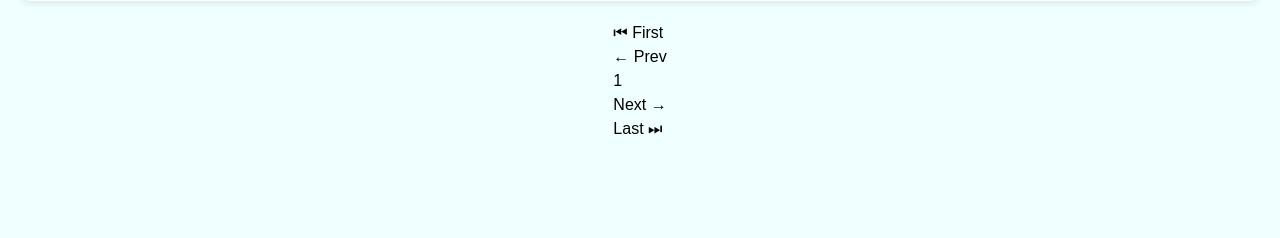
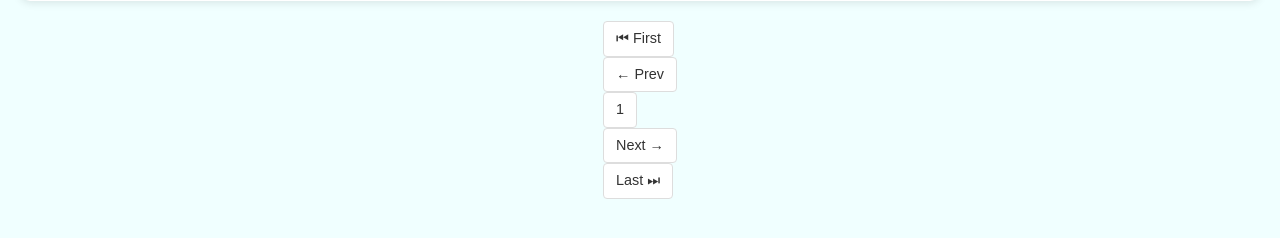
Before and after one commit to MyreenDalawampu/dalawampu_myreen, a CodeIgniter app: page / in a window 1280 px wide. Shown: the part 235-473 px from the top of the page. Run offline with CodeIgniter, Linux system fonts and the light colour scheme; data that the repository does not hold is empty; some libraries are stand-ins or nearby versions.

Commit message:
pagination

```diff
--- a/app/views/students/index.php
+++ b/app/views/students/index.php
@@ -150,7 +150,30 @@ defined('PREVENT_DIRECT_ACCESS') OR exit('No direct script access allowed');
         <?=$page ?? ''?>
     </div>
 </div>
+<style>
+    .pagination a,
+.pagination strong {
+    display: inline-block;
+    padding: 6px 12px;
+    border: 1px solid #ddd;
+    border-radius: 4px;
+    background: #fff;
+    color: #333;
+    text-decoration: none;
+    font-size: 0.9rem;
+}
 
+.pagination a:hover {
+    background: #f1f1f1;
+}
+
+.pagination strong {
+    background: #3498db;
+    color: #fff;
+    border-color: #3498db;
+}
+
+</style>
 
 </body>
 </html>
```
